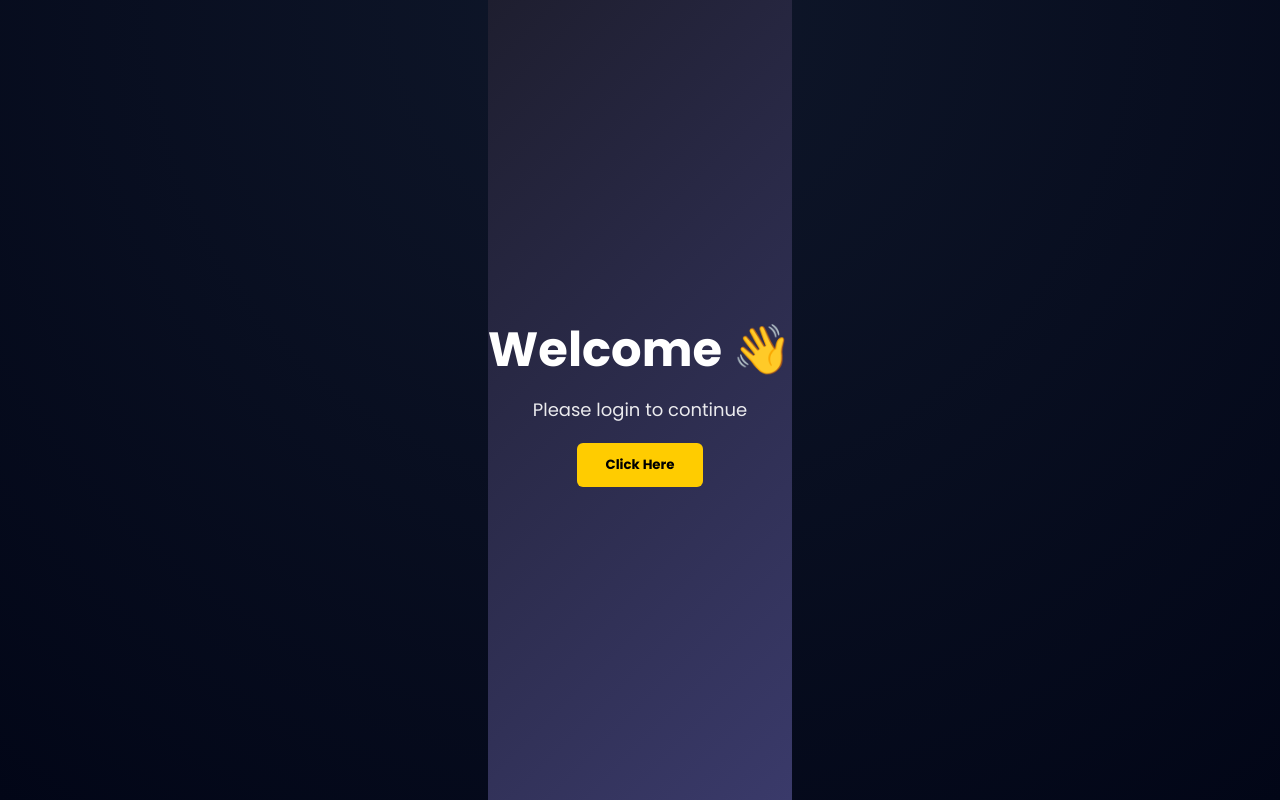
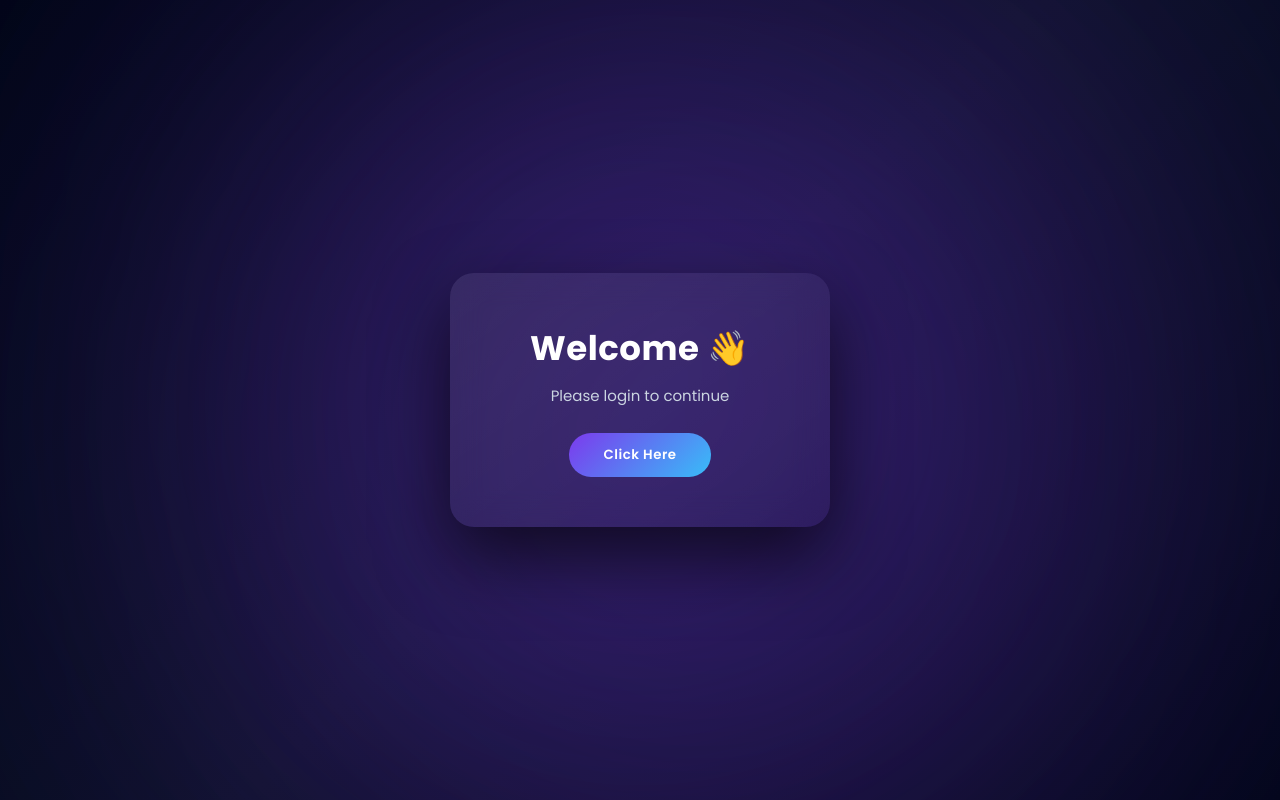
Before and after one commit to Mohd-Rizwan17/Signup-Page, a React (Vite) app in the folder client/: page / in a window 1280 px wide. Built offline with nearby package versions, Linux system fonts and the light colour scheme.

Commit message:
update css file

```diff
--- a/client/src/Components/HomePage.css
+++ b/client/src/Components/HomePage.css
@@ -1,34 +1,117 @@
-.homeWrap {
-  min-height: 100vh;
-  background: linear-gradient(135deg, #1e1e2f, #3a3a6a);
+/* ===== PAGE ===== */
+
+.home-page {
+  position: fixed;
+  inset: 0;
+  width: 100vw;
+  height: 100vh;
+  overflow: hidden;
+  background: linear-gradient(135deg, #020617, #0b1025, #020617);
   display: flex;
-  flex-direction: column;
   align-items: center;
   justify-content: center;
-  color: white;
-  font-family: sans-serif;
+  font-family: system-ui, sans-serif;
 }
 
-.homeWrap h1 {
-  font-size: 48px;
+/* ===== BACKGROUND GLOW ===== */
+
+.home-page::before,
+.home-page::after {
+  content: "";
+  position: absolute;
+  inset: -20%;
+  background: radial-gradient(
+    circle at center,
+    rgba(124, 58, 237, 0.28),
+    transparent 60%
+  );
+  filter: blur(140px);
+  animation: floatBg 22s infinite alternate ease-in-out;
+  pointer-events: none;
+}
+
+.home-page::after {
+  animation-delay: 6s;
+}
+
+@keyframes floatBg {
+  0% {
+    transform: translate(0, 0) scale(1);
+  }
+  50% {
+    transform: translate(120px, 80px) scale(1.2);
+  }
+  100% {
+    transform: translate(-60px, -40px) scale(1);
+  }
+}
+
+/* ===== CARD ===== */
+
+.home-card {
+  position: relative;
+  z-index: 2;
+  background: linear-gradient(
+    145deg,
+    rgba(255, 255, 255, 0.08),
+    rgba(255, 255, 255, 0.02)
+  );
+  backdrop-filter: blur(16px);
+  padding: 50px 46px;
+  border-radius: 24px;
+  width: 380px;
+  text-align: center;
+  box-shadow: 0 30px 70px rgba(0, 0, 0, 0.65);
+  transition: 0.35s;
+}
+
+.home-card:hover {
+  transform: translateY(-8px) scale(1.02);
+}
+
+/* ===== TEXT ===== */
+
+.home-card h1 {
+  color: white;
+  font-size: 34px;
+  letter-spacing: 0.5px;
   margin-bottom: 10px;
 }
 
-.homeWrap p {
-  font-size: 18px;
-  opacity: 0.9;
+.home-card p {
+  color: #cbd5e1;
+  font-size: 15px;
+  margin-bottom: 26px;
 }
 
-.homeWrap button {
-  margin-top: 20px;
-  padding: 12px 28px;
+/* ===== BUTTON ===== */
+
+.home-card button {
+  background: linear-gradient(135deg, #7c3aed, #38bdf8);
   border: none;
-  border-radius: 6px;
+  padding: 12px 34px;
+  color: white;
+  border-radius: 30px;
+  font-weight: 600;
+  letter-spacing: 0.5px;
   cursor: pointer;
-  background: #ffcc00;
-  font-weight: bold;
+  transition: 0.3s;
 }
 
-.homeWrap button:hover {
-  background: #ffd633;
+.home-card button:hover {
+  transform: scale(1.08);
+  box-shadow: 0 0 22px rgba(124, 58, 237, 0.6);
 }
+
+/* ===== MOBILE ===== */
+
+@media (max-width: 520px) {
+  .home-card {
+    width: 90%;
+    padding: 40px 26px;
+  }
+
+  .home-card h1 {
+    font-size: 28px;
+  }
+}
--- a/client/src/Components/HomePage.jsx
+++ b/client/src/Components/HomePage.jsx
@@ -6,11 +6,12 @@ function HomePage() {
   const navigate = useNavigate();
 
   return (
-    <div className="homeWrap">
-      <h1>Welcome 👋</h1>
-      <p>Please login to continue</p>
-
-      <button onClick={() => navigate("/login")}>Click Here</button>
+    <div className="home-page">
+      <div className="home-card">
+        <h1>Welcome 👋</h1>
+        <p>Please login to continue</p>
+        <button onClick={() => navigate("/login")}>Click Here</button>
+      </div>
     </div>
   );
 }
```
